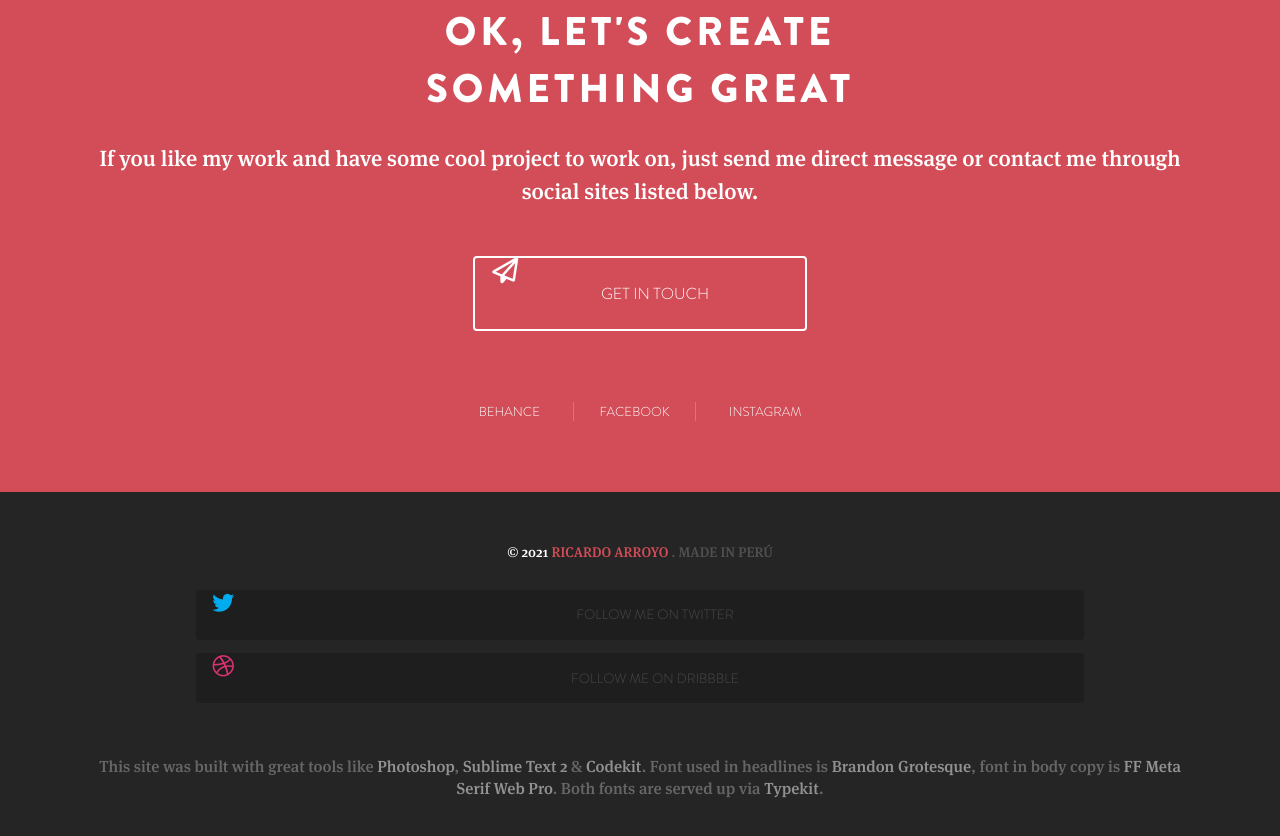
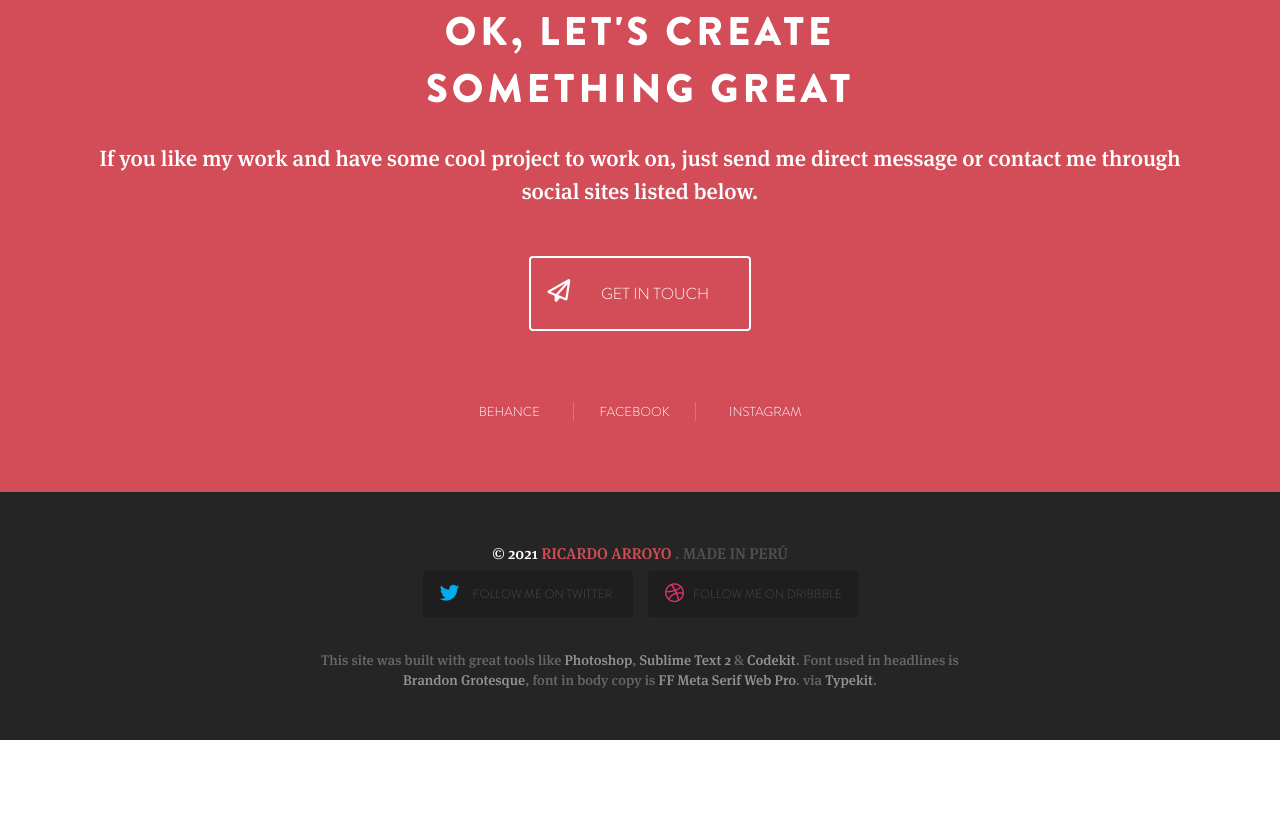
Before and after one commit to blu-R/portfolio, a plain HTML site: page index.html in a window 1280 px wide. Shown: the part 3540-4376 px from the top of the page. After the commit the page ends 4280 px from the top, so only its background shows below. Drawn offline with Linux system fonts and the light colour scheme.

Commit message:
99% listo

```diff
--- a/assets/css/components.css
+++ b/assets/css/components.css
@@ -11,7 +11,7 @@
   /* display: block; */
   text-align: center;
   border-radius: 4px;
-  transition-property: background-color, all;
+  transition-property: all;
   transition-duration: 0.5s, 1s;
   transition-timing-function: ease-in-out, ease;
   transition-delay: 0s, 0s;
--- a/assets/css/helpers.css
+++ b/assets/css/helpers.css
@@ -1,3 +1,10 @@
+/* COLORS */
+
+:root {
+  --color-red-P: #d24d57;
+  --color-green-S: #016052;
+}
+
 .pos-ab {
   position: absolute;
 }
@@ -14,3 +21,7 @@
 .strikethrough {
   text-decoration: line-through;
 }
+
+.hidden {
+  opacity: 0;
+}
--- a/assets/css/styles.css
+++ b/assets/css/styles.css
@@ -162,11 +162,12 @@ header {
   margin: 1.875em auto 0 auto;
   font-size: 1em;
   padding: 1.5em 0;
-  transition-property: all;
-  transition-duration: 0.5s;
-  transition-timing-function: ease-in-out;
-  transition-delay: 0s;
   /* align-self: center; */
+}
+
+#home .check-work:hover {
+  color: var(--color-red-P);
+  background-color: #fff;
 }
 
 /* || PORTFOLIO-DESCRIPTION SECTION */
@@ -258,14 +259,23 @@ header {
 .portfolio .info-container .see-online {
   margin: 1.875em 0 1.875em 10%;
 }
+.portfolio .info-container .see-online:hover {
+  color: #fff;
+  background-color: var(--color-red-P);
+}
 
 .portfolio .info-container .see-online,
 .portfolio .info-container .on-behance {
   color: #d24d57;
   border-color: #d24d57;
 }
+
 .portfolio .info-container .on-behance {
   margin: 1.875em 0 0 10%;
+}
+.portfolio .info-container .on-behance:hover {
+  color: #fff;
+  background-color: var(--color-red-P);
 }
 
 .portfolio .info-container .online-soon {
@@ -361,43 +371,24 @@ header {
   font-size: 1em;
   padding: 1.5em 0;
 }
+#contact #send-mail:hover {
+  color: var(--color-red-P);
+  background-color: #fff;
+}
 
+#contact #send-mail:hover .icon-mail {
+  color: var(--color-red-P);
+}
 .icon-mail {
   margin-right: 20px;
-  font-size: 1.625em;
+  font-size: 1.425em;
   position: absolute;
   width: 60px;
   height: 60px;
-  line-height: 60px;
+  line-height: 65px !important;
   top: 0;
   left: 0;
-  text-indent: 0;
-}
-
-.icon-twitter {
-  color: #00aced;
-  margin-right: 20px;
-  font-size: 1.625em;
-  position: absolute;
-  width: 50px;
-  height: 50px;
-  line-height: 40px;
-  top: 0;
-  left: 0;
-  text-indent: 0;
-}
-
-.icon-dribbble {
-  color: #dd3174;
-  margin-right: 20px;
-  font-size: 1.625em;
-  position: absolute;
-  width: 50px;
-  height: 50px;
-  line-height: 40px;
-  top: 0;
-  left: 0;
-  text-indent: 0;
+  text-indent: -4px;
 }
 
 .social-links-container {
@@ -411,10 +402,7 @@ header {
   width: 100%;
   font-family: "brandon-grotesque", Helvetica, Arial, sans-serif;
   text-transform: uppercase;
-  transition-property: all;
-  transition-duration: 0.3s;
-  transition-timing-function: ease-in-out;
-  transition-delay: 0s;
+  transition: all 0.5s ease-in-out;
   /* flex-grow: 1; */
 }
 
@@ -440,6 +428,32 @@ header {
 
 /* || FOOTER */
 
+.icon-twitter {
+  color: #00aced;
+  margin-right: 20px;
+  font-size: 1.625em;
+  position: absolute;
+  width: 50px;
+  height: 50px;
+  line-height: 40px !important;
+  top: 0;
+  left: 0;
+  text-indent: 0;
+}
+
+.icon-dribbble {
+  color: #dd3174;
+  margin-right: 20px;
+  font-size: 1.625em;
+  position: absolute;
+  width: 50px;
+  height: 50px;
+  line-height: 40px !important;
+  top: 0;
+  left: 0;
+  text-indent: 0;
+}
+
 footer {
   padding: 3.125em;
   font-family: "brandon-grotesque", Helvetica, Arial, sans-serif;
@@ -454,8 +468,9 @@ footer .container {
 }
 
 #copy {
+  margin: 1.5em auto 0.5 auto;
   width: 100%;
-  font-size: 0.875em;
+  font-size: 0.975em;
   text-transform: uppercase;
   text-align: center;
   color: rgba(255, 255, 255, 0.2);
@@ -470,33 +485,42 @@ footer .container {
   transition-timing-function: ease-in-out, ease;
   transition-delay: 0s, 0s;
 }
+#copy a:hover {
+  border-bottom: var(--color-red-P);
+}
 
-/* #follow-links {
-  width: 100%;
-} */
-/* #follow-links a {
-  background: rgba(0, 0, 0, 0.2);
-  text-transform: uppercase;
-  border: 2px solid transparent;
-  margin: 0 auto;
+#footer .follow-links a {
+  width: 80%;
+  /* margin-bottom: 3em; */
+  position: relative;
+  text-indent: 30px;
+  margin: 0.5em auto 0.5em auto;
+  background-color: rgba(0, 0, 0, 0.2);
   color: rgba(255, 255, 255, 0.2);
-  padding: 0.5em 1em 0.5em 3em;
-  line-height: 2em;
   font-size: 0.75em;
-  text-align: center;
-  border-radius: 4px;
-  transition-property: all, all;
-  transition-duration: 0.1s, 1s;
-  transition-timing-function: ease-in-out, ease;
-  transition-delay: 0s, 0s;
-  text-decoration: none;
-  position: relative;
-} */
+  padding: 1em 0;
+}
+
+#footer .container #twitter:hover {
+  color: #fff;
+  background-color: #00aced;
+}
+#footer .container #twitter:hover .icon-twitter {
+  color: #fff;
+}
+
+#footer .container #dribbble:hover {
+  color: #fff;
+  background-color: #dd3174;
+}
+#footer .container #dribbble:hover .icon-dribbble {
+  color: #fff;
+}
 
 #footer-about {
   width: 100%;
-  font-size: 1em;
-  /* padding: 0 10%; */
+  font-size: 0.875em;
+  padding: 0 10%;
   text-align: center;
   line-height: 1.4em;
   margin-top: 2em;
@@ -513,35 +537,11 @@ footer .container {
   transition-delay: 0s, 0s;
 }
 
-#footer .container #twitter {
-  width: 80%;
-  /* margin-bottom: 3em; */
-  position: relative;
-  text-indent: 30px;
-  margin: 2em auto 0.5em auto;
-  background-color: rgba(0, 0, 0, 0.2);
-  color: rgba(255, 255, 255, 0.2);
-  font-size: 0.845em;
-  padding: 1em 0;
-}
-
-#footer .container #dribbble {
-  width: 80%;
-  /* margin-bottom: 3em; */
-  position: relative;
-  text-indent: 30px;
-  margin: 0.5em auto 1.5em auto;
-  background-color: rgba(0, 0, 0, 0.2);
-  color: rgba(255, 255, 255, 0.2);
-
-  font-size: 0.845em;
-  padding: 1em 0;
-}
-
 @media (min-width: 639.98px) and (max-width: 1023.98px) {
   #home {
     background-image: url("../img/header-bg-1024.jpg");
   }
+
   #about {
     background: #016052 url(../img/stream-1024.jpg) no-repeat;
   }
@@ -554,6 +554,9 @@ footer .container {
   #about {
     background: #016052 url(../img/stream.jpg) no-repeat;
   }
+  /* #contact #send-mail {
+    width: 20%;
+  } */
 }
 
 @media (min-width: 639.98px) {
@@ -606,6 +609,9 @@ footer .container {
   #contact p {
     font-size: 1.375em;
   }
+  #contact #send-mail {
+    width: 40%;
+  }
   #social-links li {
     padding: 1.25em 0;
 
@@ -618,14 +624,18 @@ footer .container {
     border-left: 1px solid rgba(255, 255, 255, 0.2);
     padding: 0 25px;
   }
-  /* #footer .container #twitter {
-    width: 40%;
+
+  #footer .follow-links a {
+    width: 210px;
   }
-  #footer .container #dribbble {
-    width: 45%;
-  } */
+
+  #footer .follow-links {
+    align-items: baseline;
+    max-width: 450px;
+  }
 }
-@media (min-width: 768px) {
+
+@media (min-width: 767.98px) {
   .burguer-nav {
     display: none;
   }
@@ -646,7 +656,7 @@ footer .container {
     width: 22%;
   }
   #contact #send-mail {
-    width: 40%;
+    width: 30%;
   }
 }
 
@@ -672,7 +682,10 @@ footer .container {
     margin-left: 47%;
   }
   #contact #send-mail {
-    width: 30%;
+    width: 20%;
+  }
+  #footer-about {
+    padding: 0 20%;
   }
   /* .portfolio .info-container .on-behance {
     margin-left: 32.5%;
--- a/assets/js/js.js
+++ b/assets/js/js.js
@@ -1,4 +1,8 @@
+const btnCheckWork = document.querySelector(".button .check-work");
+
 function toggleNav() {
   const nav = document.getElementById("main-nav");
   nav.classList.toggle("visible");
 }
+
+function name(params) {}
--- a/index.html
+++ b/index.html
@@ -26,7 +26,7 @@
 <body>
     <header class="" role="banner">
         <div class="container pos-rel">
-            <a href="./assets/img/logo.svg" id="logo">Ricardo A.</a>
+            <a href="../assets/img/logo.svg" id="logo">Ricardo A.</a>
             <div onclick="toggleNav()" class="burguer-nav">
                 <button class="btn-menu">
                     <i class="fas fa-bars fa-2x"></i>
@@ -229,6 +229,7 @@
                     <a href="mailto:blu.r@outlook.com">Ricardo Arroyo</a></span>
                 . Made in Perú
             </p>
+            <div class="container follow-links">
                 <a id="twitter" class="button" href="#">
                     <i class="icon-twitter fab fa-twitter"></i>
                     Follow me on twitter
@@ -237,6 +238,7 @@
                     <i class="icon-dribbble fab fa-dribbble"></i>
                     Follow me on dribbble
                 </a>
+            </div>
 
             <p id="footer-about">
                 This site was built with great tools like <a
@@ -246,7 +248,7 @@
                 in headlines is
                 <a href="http://www.hvdfonts.com/User-agent:%20*Disallow:">Brandon
                     Grotesque</a>, font in body copy is <a href="https://www.fontfont.com/fonts/meta-serif">FF Meta
-                    Serif Web Pro</a>. Both fonts are served up
+                    Serif Web Pro</a>.
                 via <a href="https://typekit.com/">Typekit</a>.
             </p>
         </div>
```
Lines whose indentation alone changed are shown as unchanged.
